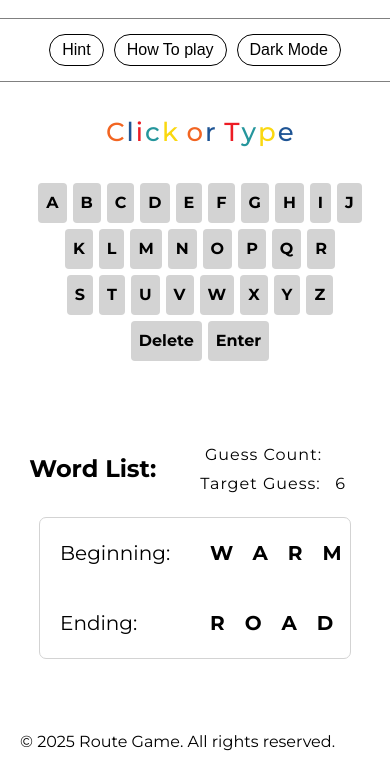
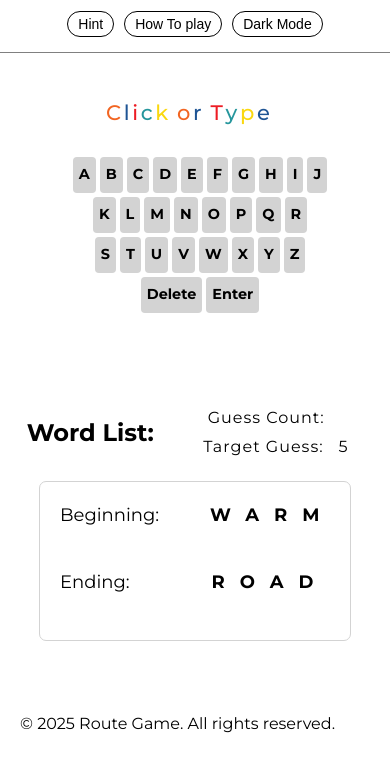
Before and after one commit to MarcoAntOtero/route-game, a plain HTML site: page index.html in a window 390 px wide. Shown: the part 87-862 px from the top of the page. Drawn offline with Linux system fonts and the light colour scheme.

Commit message:
new media for phone screens, got rid of debug, small fixes of misinput

```diff
--- a/game.js
+++ b/game.js
@@ -60,7 +60,6 @@ async function init() {
   try {
     // Load dictionary and puzzle
     GameState.dictionaryTrie = await loadDictionary();
-    console.log(currentDate);
     const puzzle = await loadPuzzle(currentDate);
 
     // Assign puzzle data to game state and UI
@@ -86,7 +85,6 @@ async function loadPuzzle(date) {
   if (!response.ok) throw new Error("Failed to load puzzle file.");
   const data = await response.json();
   const puzzle = data[date];
-  console.log("Looking for date:", date);
   if (!puzzle) throw new Error("Puzzle not found for the current date.");
   return puzzle;
 }
--- a/game_website/generateTrie.js
+++ b/game_website/generateTrie.js
@@ -1,4 +1,5 @@
-// https://scrabguys.home.blog/4lw/
+// https://scrabguys.home.blog/4lw/ for word list
+// This script generates a trie from a list of words and saves it as a JSON file.
 const fs = require("fs");
 const path = require("path");
 
--- a/index.css
+++ b/index.css
@@ -475,7 +475,7 @@ a:hover {
   }
 
   .guess-word {
-    width:53%;
+    width:55%;
     justify-content: flex-end;
   }
 
@@ -506,7 +506,7 @@ a:hover {
     height: 4rem;
   }
   .input-wrapper {
-    width: 200px;
+    width: 20rem;
   }
 
   #input-bar {
@@ -538,3 +538,74 @@ a:hover {
     margin:0 auto;
   }
 }
+@media (max-width: 400px) {
+  .puzzle-title {
+    font-size: 2.2rem;
+  }
+
+  .game-date {
+    font-size: 1.4rem;
+  }
+
+  #input-bar {
+    font-size: 2rem;
+    padding: 0.4rem;
+  }
+
+  #fake-placeholder {
+    font-size: 2.1rem;
+    letter-spacing: -0.15rem;
+  }
+
+
+  .toolbar-buttons {
+    font-size: 1.4rem;
+    padding: 0.4rem 1rem;
+  }
+
+  .right-container-title {
+    gap: 0.8rem;
+  }
+  .start-word-beginning,
+  .end-word-ending {
+    font-size: 1.8rem;
+  }
+
+  .start-word,
+  .end-word {
+    font-size: 1.8rem;
+    letter-spacing: 1.5rem;
+  }
+  .guess-word {
+    font-size: 1.6rem;
+    width:50%;
+  }
+
+  .keyboard {
+    gap: 4px;
+  }
+
+  .row {
+    gap: 4px;
+  }
+
+  .key,
+  .enter-key,
+  .delete-key {
+    font-size: 0.9em;
+    padding: 0.3rem 0.6rem;
+    height: 3.6rem;
+  }
+
+  .modal {
+    width: 80%;
+    padding: 1rem;
+    font-size: 1.4rem;
+  }
+
+  .message-container {
+    font-size: 1.2rem;
+    width: 100%;
+    padding: 0.5rem;
+  }
+}
--- a/resources/puzzle.json
+++ b/resources/puzzle.json
@@ -5,7 +5,7 @@
         "clue": "lord",
         "message": "NMDOT is working on design improvements for Cerrillos ROAD, a busy four-lane corridor important for cars, bikes, pedestrians, and transit in Santa Fe. The project aims to improve mobility, fix sidewalks and drainage issues, and better manage traffic without adding more lanes or impacting nearby businesses and historic sites. Learn more about the project at the link",
         "link": "https://nm14cerrillos.nmdotprojects.org/",
-        "target_guess": "6"
+        "target_guess": "5"
     },
     "2025-07-12": {
         "start_word": "rook",
```
